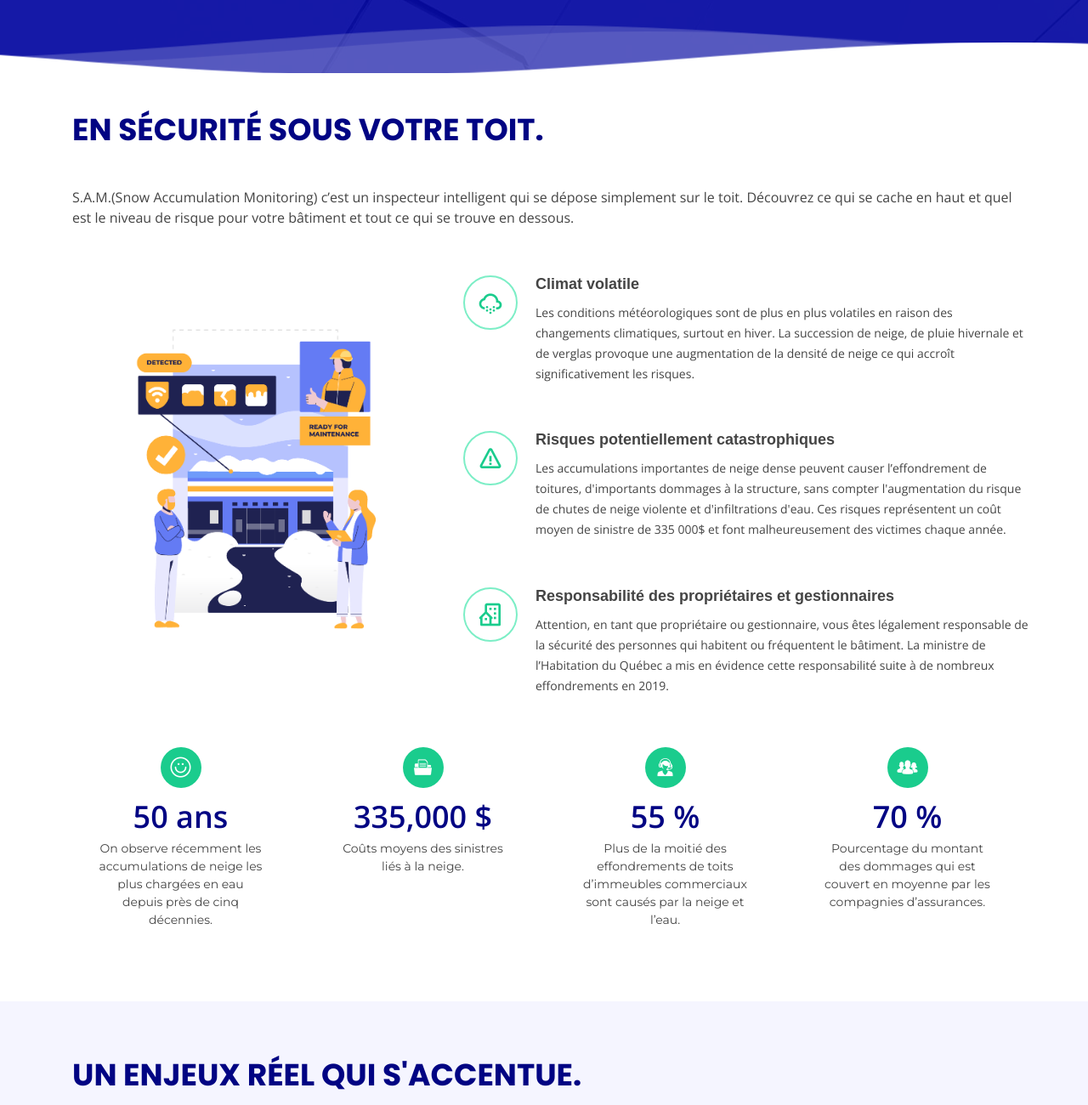
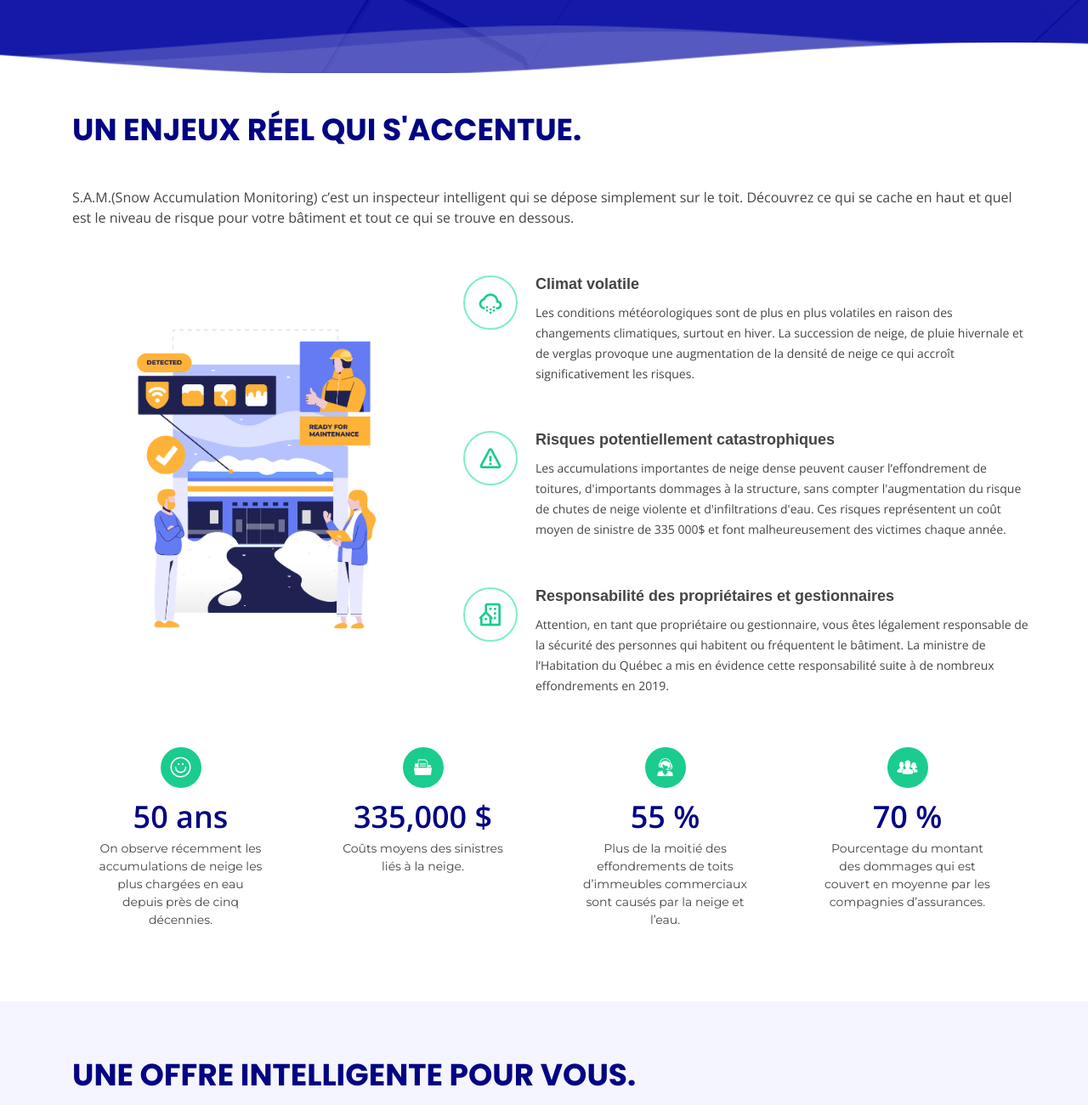
Before and after one commit to khal38/domely-landing, a plain HTML site: page index.html in a window 1280 px wide. Shown: the part 820-2120 px from the top of the page at 85% size. Drawn offline with nearby package versions, Linux system fonts and the light colour scheme.

Commit message:
title changef

```diff
--- a/index.html
+++ b/index.html
@@ -122,7 +122,7 @@
       <div class="container">
 
         <div class="section-title" data-aos="fade-down">
-          <p>En sécurité sous votre toit.</p>
+          <p>UN ENJEUX RÉEL QUI S'ACCENTUE.          </p>
         </div>
 
         <div >
@@ -215,7 +215,7 @@
       <div class="container" data-aos="fade-up">
 
         <div class="section-title" data-aos="fade-up">
-          <p>Un enjeux réel qui s'accentue.
+          <p>Une offre intelligente pour vous.
           </p>
         </div>
 
```
